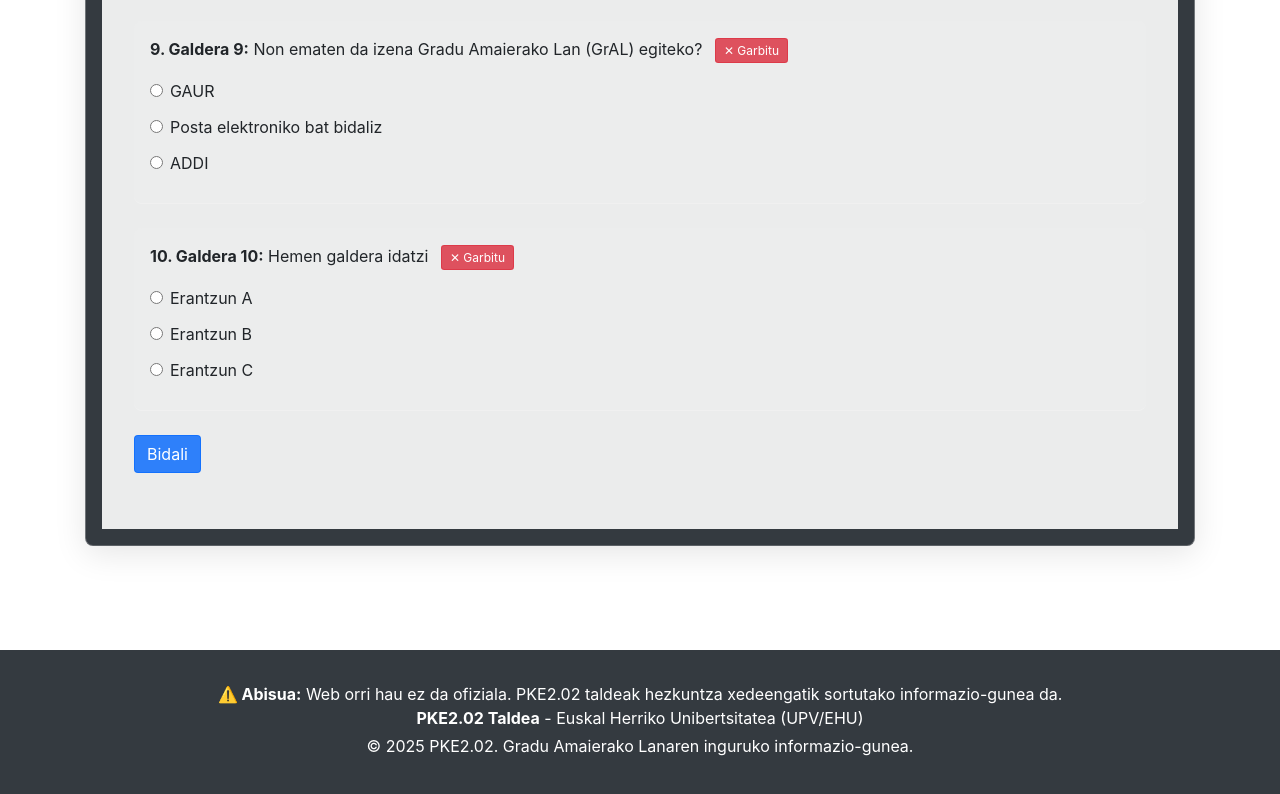
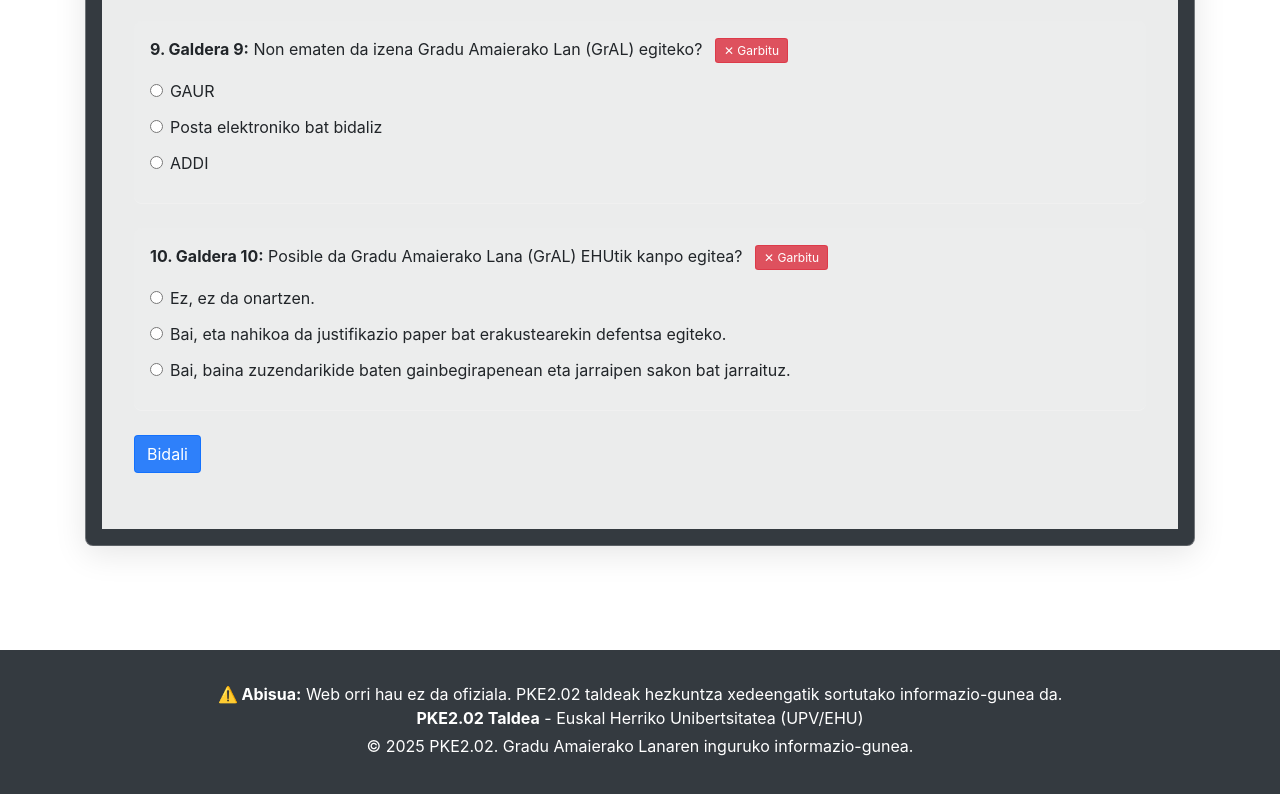
Before and after one commit to HJauregi/GrAL_Bootstrap, a plain HTML site: page windows/galdetegia.html in a window 1280 px wide. Shown: the part 2211-3005 px from the top of the page. Drawn offline with nearby package versions, Linux system fonts and the light colour scheme.

Commit message:
Update galdetegia.html

```diff
--- a/windows/galdetegia.html
+++ b/windows/galdetegia.html
@@ -354,20 +354,20 @@
           <!-- Galdera 10 -->
           <div class="mb-4">
             <p>
-              <strong>10. Galdera 10:</strong> Hemen galdera idatzi
+              <strong>10. Galdera 10:</strong> Posible da Gradu Amaierako Lana (GrAL) EHUtik kanpo egitea?
               <button type="button" class="btn btn-reset btn-sm" onclick="garbituGaldera(10)">✕ Garbitu</button>
             </p>
             <div class="form-check">
               <input class="form-check-input" type="radio" name="q10" id="q10a" value="a">
-              <label class="form-check-label" for="q10a">Erantzun A</label>
+              <label class="form-check-label" for="q10a">Ez, ez da onartzen.</label>
             </div>
             <div class="form-check">
               <input class="form-check-input" type="radio" name="q10" id="q10b" value="b">
-              <label class="form-check-label" for="q10b">Erantzun B</label>
+              <label class="form-check-label" for="q10b">Bai, eta nahikoa da justifikazio paper bat erakustearekin defentsa egiteko.</label>
             </div>
             <div class="form-check">
               <input class="form-check-input" type="radio" name="q10" id="q10c" value="c">
-              <label class="form-check-label" for="q10c">Erantzun C</label>
+              <label class="form-check-label" for="q10c">Bai, baina zuzendarikide baten gainbegirapenean eta jarraipen sakon bat jarraituz.</label>
             </div>
           </div>
 
```
